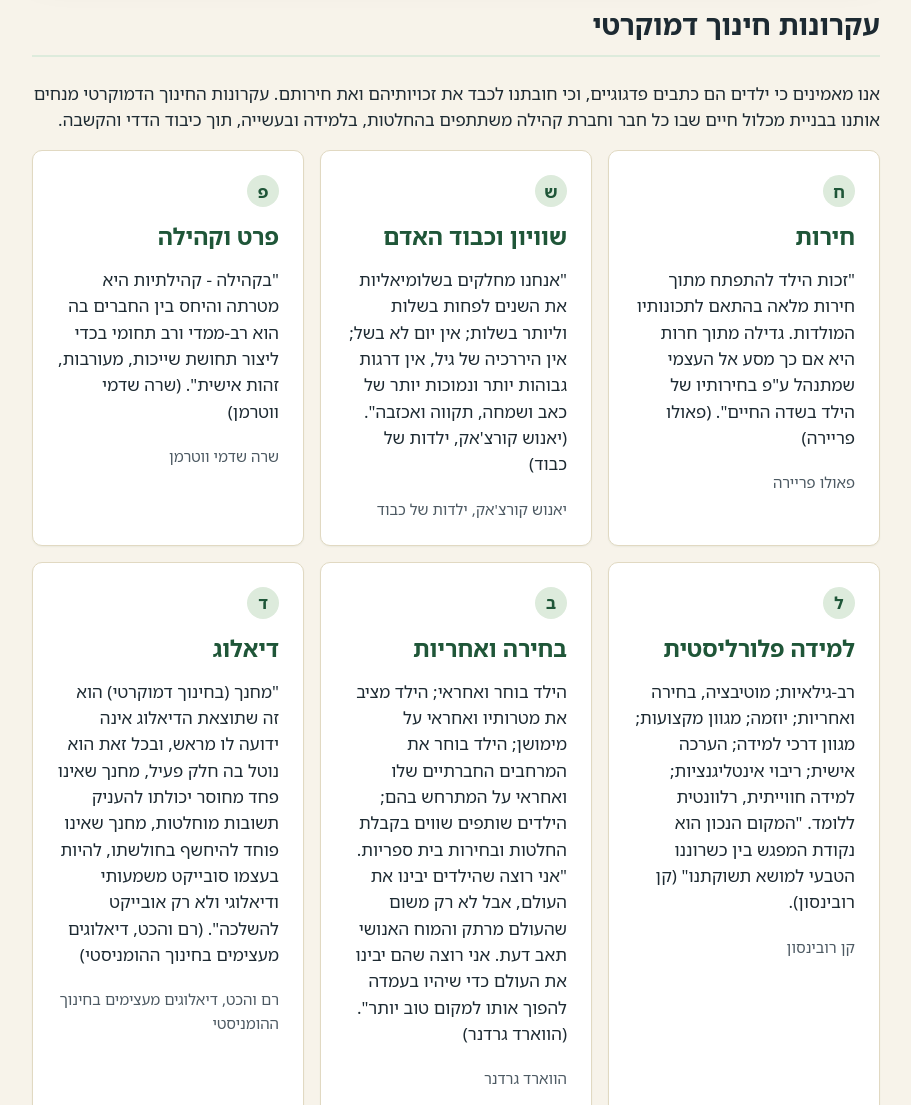
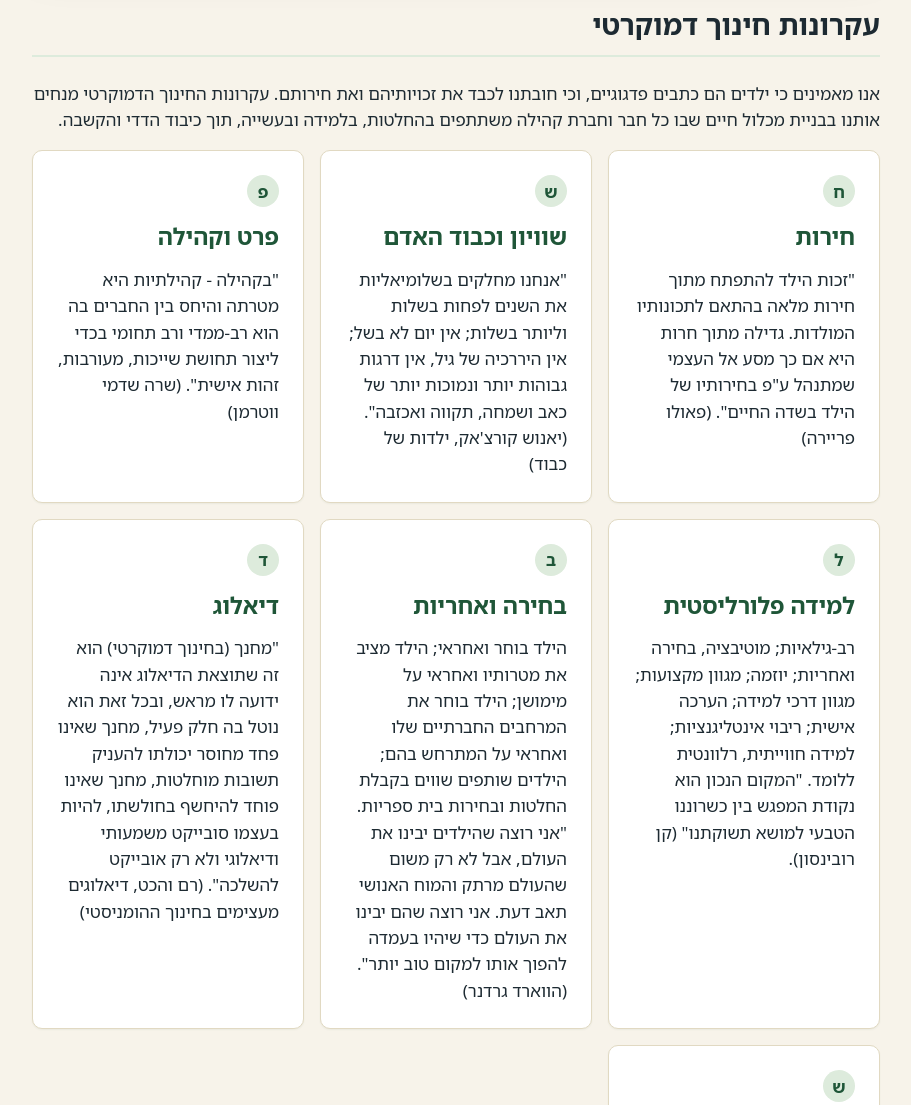
Before and after one commit to AssafMashiah/democratic-school, a website: page index.html in a window 1280 px wide. Shown: the part 439-1544 px from the top of the page, without its empty margins (184-1095 px from the left). Drawn offline with Linux system fonts and the light colour scheme; no server answers.

Commit message:
fix: show content load failures

```diff
--- a/assets/content.js
+++ b/assets/content.js
@@ -5,10 +5,28 @@
 (function () {
   const base = (document.currentScript && document.currentScript.dataset.base) || './content/';
   const page = (document.querySelector('main[data-page]') || {}).dataset && document.querySelector('main[data-page]').dataset.page;
-  const j = (n) => fetch(base + n).then((r) => r.ok ? r.json() : Promise.reject(new Error('fetch ' + n + ' ' + r.status)));
+  // Memoized so sections sharing a file (school.json) fetch it once.
+  const cache = {};
+  const j = (n) => cache[n] || (cache[n] = fetch(base + n).then((r) => r.ok ? r.json() : Promise.reject(new Error('fetch ' + n + ' ' + r.status))));
   const $ = (id) => document.getElementById(id);
   const clear = (n) => { while (n.firstChild) n.removeChild(n.firstChild); };
   const make = (t, c, txt) => { const x = document.createElement(t); if (c) x.className = c; if (txt != null) x.textContent = txt; return x; };
+
+  const LOAD_ERROR = 'לא הצלחנו לטעון את התוכן. נסו לרענן את הדף.';
+
+  // Each independent section loads and renders on its own: a network error,
+  // non-OK response or malformed JSON replaces only that section's
+  // placeholders with LOAD_ERROR, so other sections still render.
+  function section(files, ids, render) {
+    return Promise.all(files.map(j)).then((d) => render(...d)).catch((e) => {
+      console.error(e);
+      ids.forEach((id) => {
+        const n = $(id); if (!n) return;
+        n.textContent = '';
+        n.appendChild(make('span', 'load-error', LOAD_ERROR));
+      });
+    });
+  }
 
   function linkCard(l) {
     const isLive = l && l.url;
@@ -37,8 +55,8 @@
   }
 
   // Source prose (body_he) is rendered verbatim — attributions stay inline.
-  // quote_author is structured metadata; its visual line is aria-hidden
-  // because the same attribution is already read out in the body.
+  // quote_author is metadata only; it is not rendered, since body_he already
+  // carries the same attribution.
   function pillarCard(p) {
     const art = make('article', 'pillar');
     const icon = make('span', 'pillar__icon', (p.title_he || 'א').trim().charAt(0));
@@ -46,11 +64,6 @@
     art.appendChild(icon);
     art.appendChild(make('h3', 'pillar__title', p.title_he));
     art.appendChild(make('p', 'pillar__body', p.body_he || ''));
-    if (p.quote_author) {
-      const a = make('span', 'pillar__quote-author', p.quote_author);
-      a.setAttribute('aria-hidden', 'true');
-      art.appendChild(a);
-    }
     return art;
   }
 
@@ -107,29 +120,35 @@
     });
   }
 
+  // Static headings (hero-name, np-title) are never listed as error targets,
+  // so their HTML fallback text survives a failed load.
   const renderers = {
-    async home() {
-      const [school, phil, links] = await Promise.all([j('school.json'), j('philosophy.json'), j('links.json')]);
+    home: () => Promise.all([
+      section(['school.json'], ['hero-tagline', 'contact-strip'], (school) => {
         if ($('hero-name')) $('hero-name').textContent = school.name_full_he;
         if ($('hero-tagline')) $('hero-tagline').textContent = school.tagline_he;
+        const c = $('contact-strip'); if (c) { clear(c); c.appendChild(contactDl(school)); }
+      }),
+      section(['philosophy.json'], ['philosophy-intro', 'pillars'], (phil) => {
         if ($('philosophy-intro')) $('philosophy-intro').textContent = phil.intro;
         const g = $('pillars'); if (g) { clear(g); phil.pillars.forEach((p) => g.appendChild(pillarCard(p))); }
-      const le = $('links'); if (le) {
+      }),
+      section(['links.json'], ['links'], (links) => {
+        const le = $('links'); if (!le) return;
         clear(le);
         ['facebook', 'whatsapp', 'padlet', 'remote_learning_canva', 'remote_learning_video'].map((k) => links[k]).filter(Boolean).forEach((l) => le.appendChild(linkCard(l)));
-      }
-      const c = $('contact-strip'); if (c) { clear(c); c.appendChild(contactDl(school)); }
+      }),
+    ]),
+    registration: () => {
+      const ids = ['reg-window', 'reg-audience', 'reg-lottery', 'reg-payment', 'reg-transport'];
+      return section(['registration.json'], ids, (r) => {
+        [r.window, r.audience_note, r.lottery_note, r.payment_note, r.transport_note].forEach((v, i) => { const n = $(ids[i]); if (n) n.textContent = v || ''; });
+      });
     },
-    async registration() {
-      const r = await j('registration.json');
-      [['reg-window', r.window], ['reg-audience', r.audience_note], ['reg-lottery', r.lottery_note], ['reg-payment', r.payment_note], ['reg-transport', r.transport_note]].forEach(([id, v]) => { const n = $(id); if (n) n.textContent = v || ''; });
-    },
-    async contact() {
-      const s = await j('school.json');
+    contact: () => section(['school.json'], ['contact-card'], (s) => {
       const c = $('contact-card'); if (c) { clear(c); c.appendChild(contactDl(s)); }
-    },
-    async parents() {
-      const p = await j('parents.json');
+    }),
+    parents: () => section(['parents.json'], ['parents-desc', 'parents-list'], (p) => {
       if ($('parents-desc')) $('parents-desc').textContent = p.description || '';
       const list = $('parents-list'); if (!list) return;
       clear(list);
@@ -139,15 +158,18 @@
         e.appendChild(make('p', null, 'כאן יופיעו הודעות הנהגת הורים ברגע שיתווספו.'));
         list.appendChild(e);
       } else p.messages.forEach((m) => list.appendChild(messageCard(m)));
-    },
-    async 'new-parents'() {
-      const [faq, school] = await Promise.all([j('faq.json'), j('school.json')]);
+    }),
+    'new-parents': () => Promise.all([
+      section(['faq.json'], ['np-intro', 'np-faq-list'], (faq) => {
         if ($('np-title')) $('np-title').textContent = faq.title_he || 'חדשים כאן?';
-      if ($('np-tagline')) $('np-tagline').textContent = school.tagline_he || '';
         if ($('np-intro')) $('np-intro').textContent = faq.intro_he || '';
         const list = $('np-faq-list'); if (list) { clear(list); list.appendChild(faqList(faq.items)); }
         setJsonLd(faq.items);
-    },
+      }),
+      section(['school.json'], ['np-tagline'], (school) => {
+        if ($('np-tagline')) $('np-tagline').textContent = school.tagline_he || '';
+      }),
+    ]),
   };
 
   document.addEventListener('DOMContentLoaded', () => { if (page && renderers[page]) renderers[page]().catch(console.error); });
--- a/assets/styles.css
+++ b/assets/styles.css
@@ -342,12 +342,9 @@ main > h1 {
   font-size: var(--fs-300);
   color: var(--c-text);
 }
-.pillar__quote-author {
-  display: block;
-  margin-block-start: var(--space-2);
-  font-size: var(--fs-200);
-  color: var(--c-text-soft);
-  font-weight: 500;
+.load-error {
+  color: var(--c-text);
+  font-weight: 600;
 }
 
 /* Legacy alias so anything still targeting .card renders in the same place. */
```
Also changed, not shown: tests/content.test.mjs (+67 -7 lines), tests/helpers.mjs (+14 -3 lines). Lines whose indentation alone changed are shown as unchanged.
